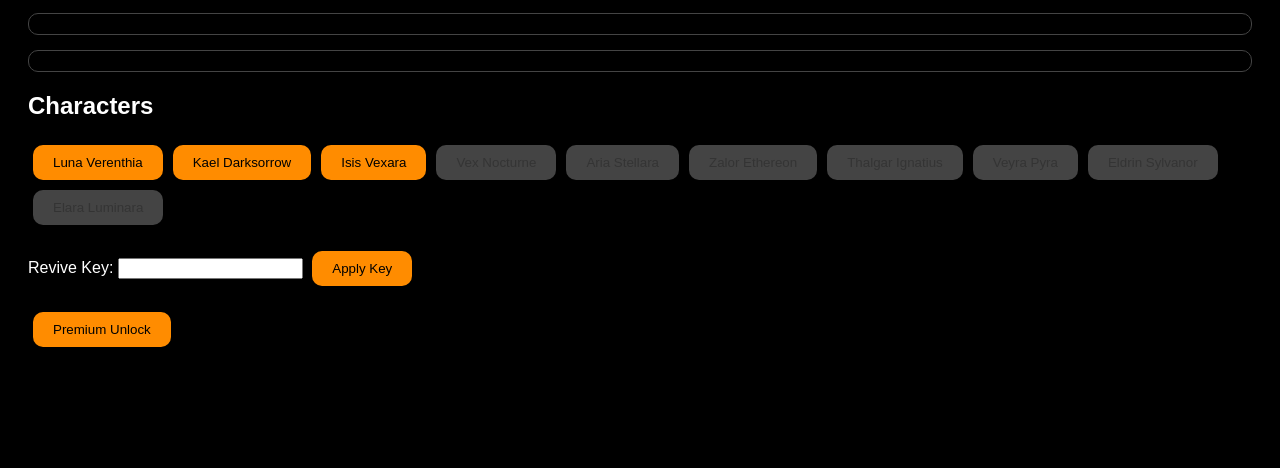
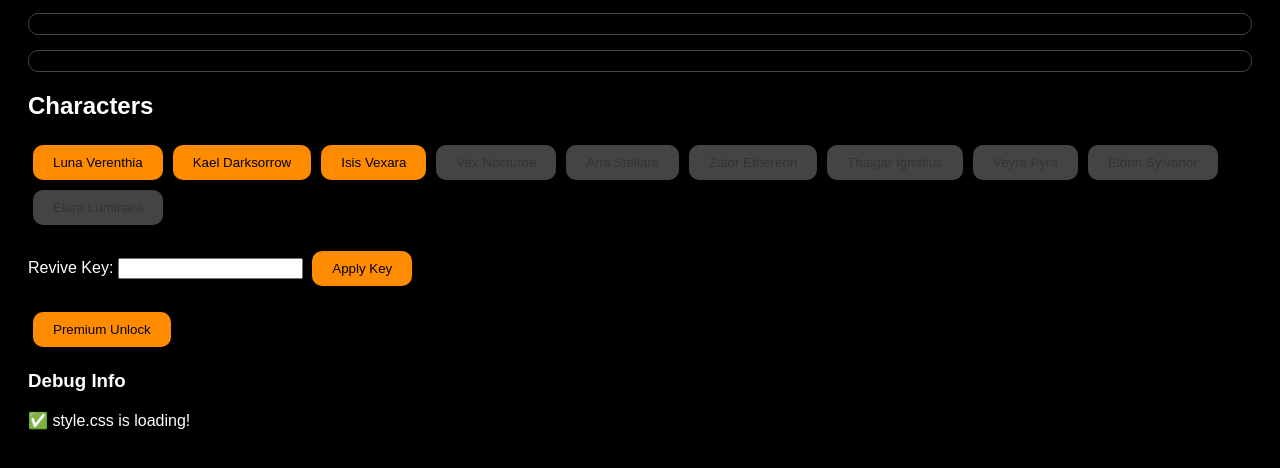
Before and after one commit to CelestialDivine/Celestial-Dominion-Divine-Bonds, a plain HTML site: page index.html in a window 1280 px wide. Shown: the part 130-598 px from the top of the page. Drawn offline with Linux system fonts and the light colour scheme.

Commit message:
Update index.html

```diff
--- a/index.html
+++ b/index.html
@@ -32,5 +32,18 @@
     </p>
 
     <button onclick="unlockPremium()">Premium Unlock</button>
+
+    <!-- Debug Section -->
+    <div id="debug">
+        <h3>Debug Info</h3>
+        <p id="status"></p>
+    </div>
+    <script>
+        if (document.styleSheets.length === 0) {
+            document.getElementById("status").innerText = "⚠️ NO style.css loaded!";
+        } else {
+            document.getElementById("status").innerText = "✅ style.css is loading!";
+        }
+    </script>
 </body>
 </html>
```
